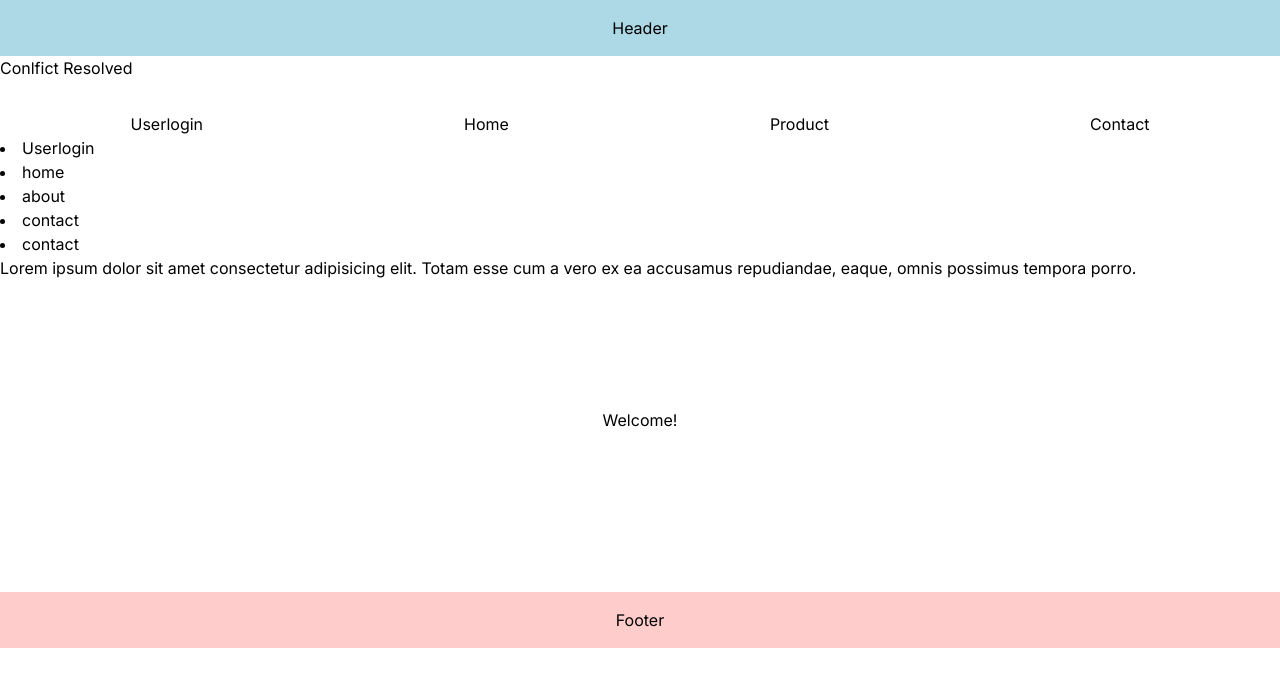
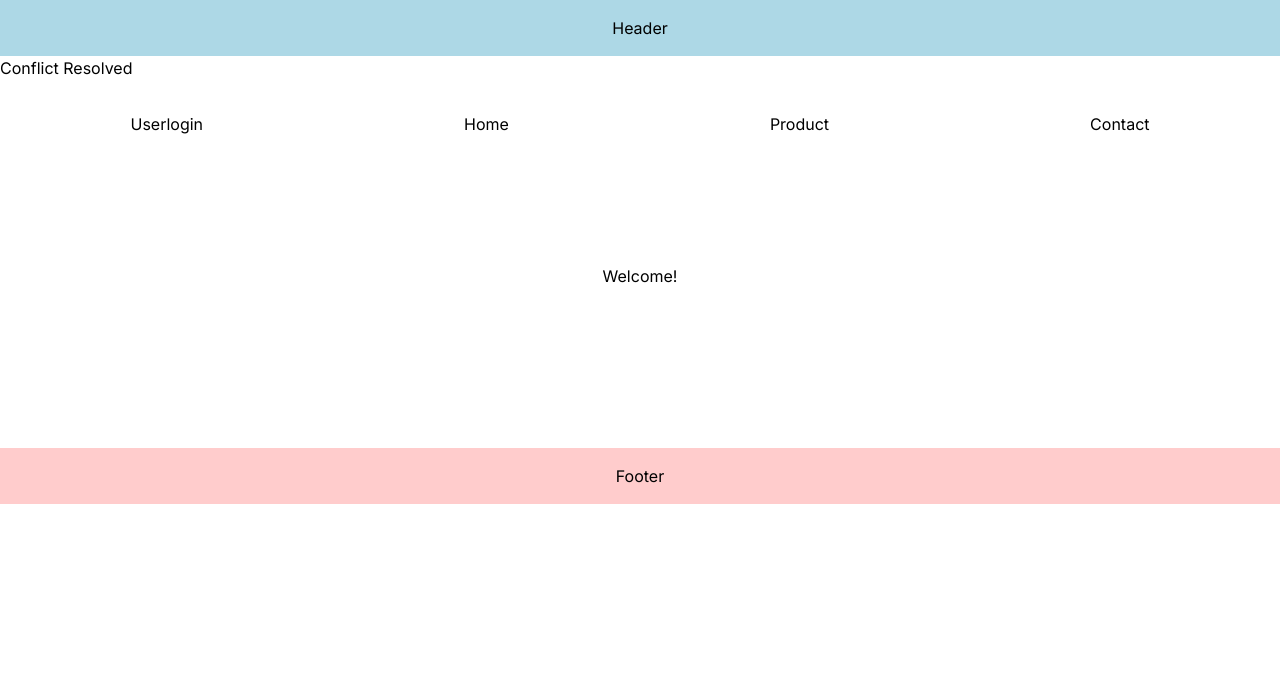
Before and after one commit to binarydata123/Task, a Next.js app in the folder role/: page / in a window 1280 px wide. Shown: the top 686 px of the page. Built offline with nearby package versions, Linux system fonts and the light colour scheme.

Commit message:
remove extra links

```diff
--- a/role/app/components/navbar/Navbar.tsx
+++ b/role/app/components/navbar/Navbar.tsx
@@ -4,7 +4,7 @@ import Link from "next/link";
 const Navbar = () => {
   return (
     <nav>
-      <h1>Conlfict Resolved</h1>
+      <h1>Conflict Resolved</h1>
       <div>
         <ul
           style={{
@@ -38,14 +38,6 @@ const Navbar = () => {
           </li> */}
         </ul>
       </div>
-
-       <li><Link href="/userlogin"> Userlogin</Link></li>
-       <li><Link href="/home"> home </Link></li>
-       <li><Link href="/about"> about</Link></li>
-       <li><Link href="/contact"> contact</Link></li>
-
-       <li><Link href="/contact">contact</Link></li>
-        <h1>Lorem ipsum dolor sit amet consectetur adipisicing elit. Totam esse cum a vero ex ea accusamus repudiandae, eaque, omnis possimus tempora porro.</h1>
     </nav>
   );
 };
```
